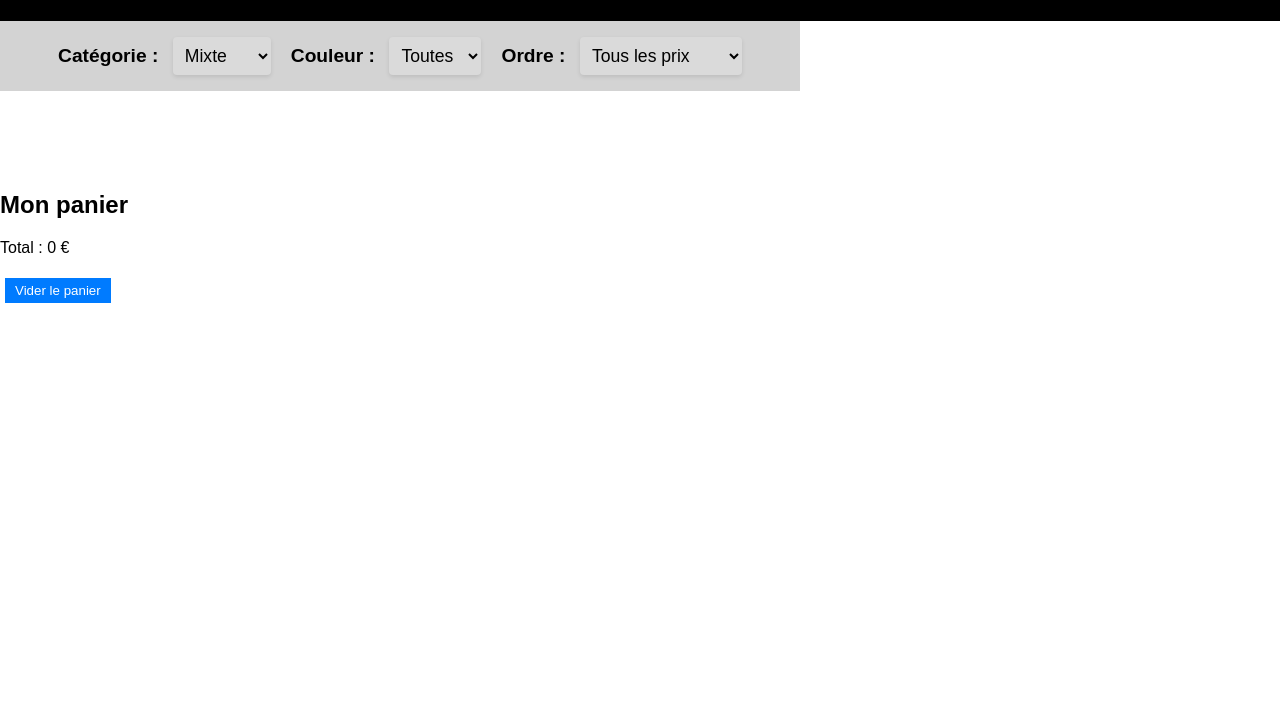
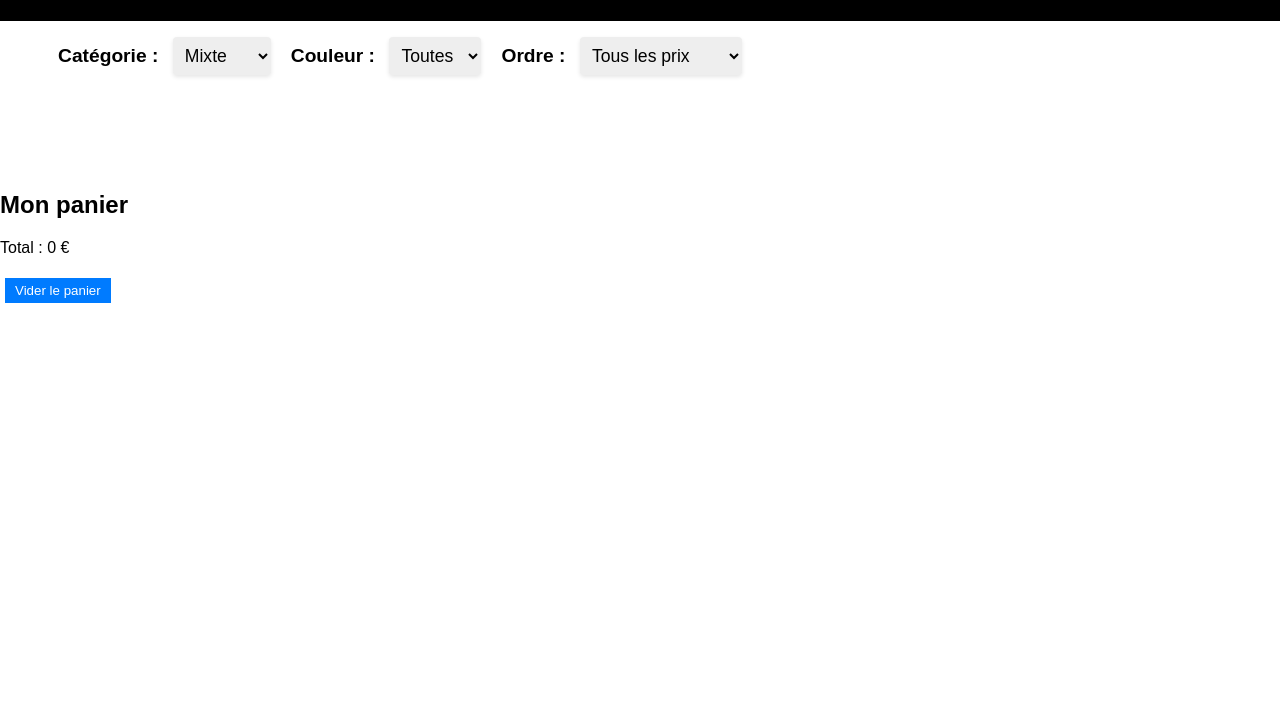
Before and after one commit to Lucas8400/BURLE-CRAYSTON-shopping-app, a plain HTML site: page index.html in a window 1280 px wide. Shown: the part 89-800 px from the top of the page. Drawn offline with Linux system fonts and the light colour scheme; no server answers.

Commit message:
last push filtres

```diff
--- a/CSS/style.css
+++ b/CSS/style.css
@@ -128,7 +128,7 @@ button:hover {
     justify-content: center;
     flex-direction: row;
     align-items: center;
-    background-color: rgb(211, 211, 211);
+    background-color: rgb(255, 255, 255);
     width: 800px;
     height: 70px;
 
@@ -149,7 +149,7 @@ button:hover {
   .filters select {
     padding: 8px;
     border: none;
-    background-color: #dadada;
+    background-color: #eeeeee;
     color: #000000;
     border-radius: 4px;
     box-shadow: 0 2px 4px rgba(0, 0, 0, 0.1);
```
